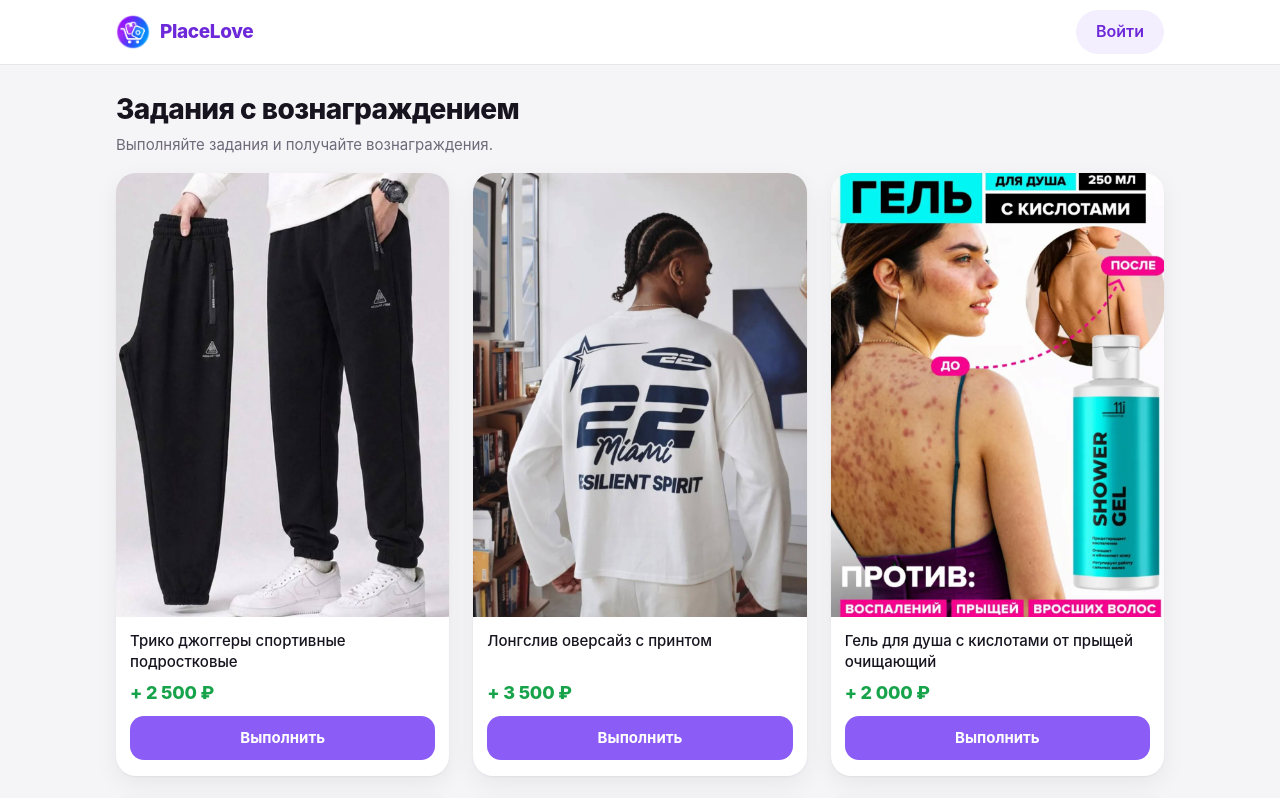
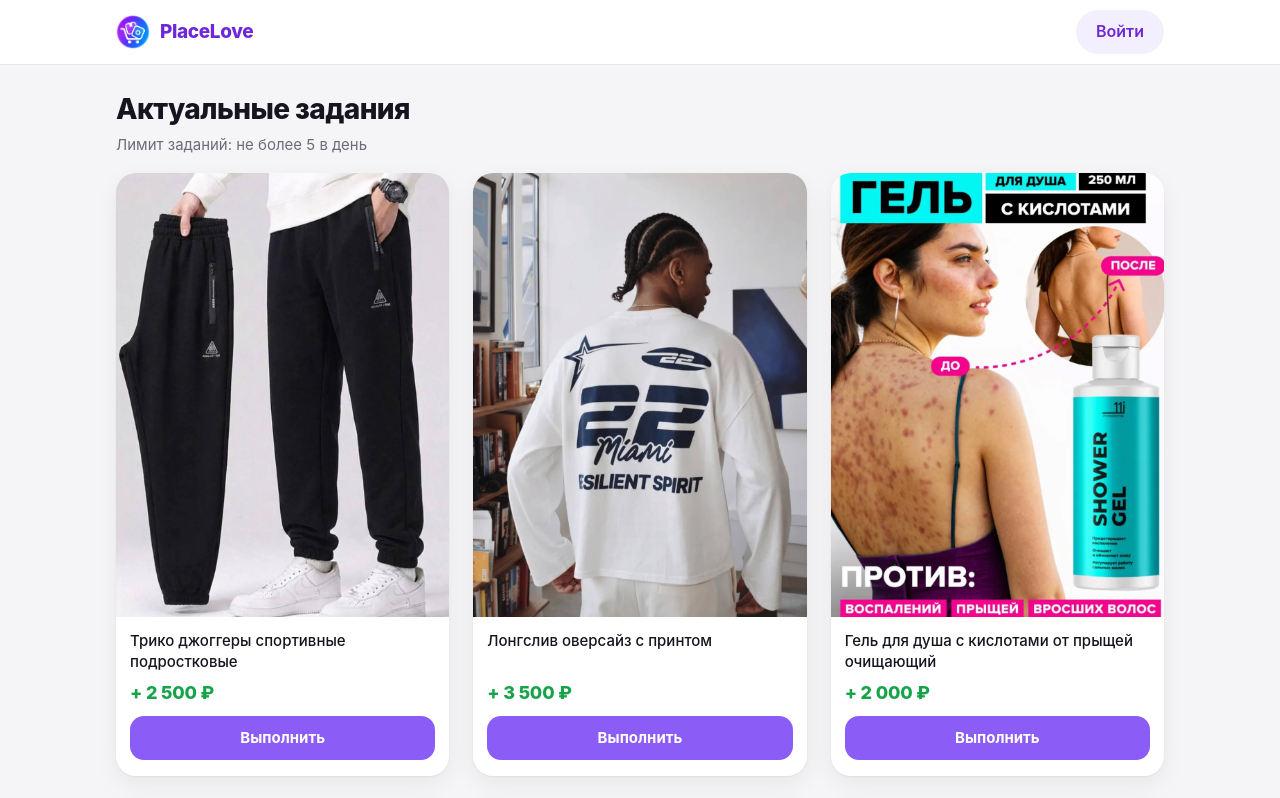
Before and after one commit to hwqigwi2/placelove, a Next.js app: page / in a window 1280 px wide. Shown: the top 798 px of the page. Built offline with nearby package versions, Linux system fonts and the light colour scheme; no server answers.

Commit message:
Update app shell text

```diff
--- a/components/AppShell.tsx
+++ b/components/AppShell.tsx
@@ -81,10 +81,10 @@ export default function AppShell({
       )}
 
       <main className={styles.main}>
-        <h1 className={styles.heading}>Задания с вознаграждением</h1>
+        <h1 className={styles.heading}>Актуальные задания</h1>
 
         <p className={styles.subheading}>
-          Выполняйте задания и получайте вознаграждения.
+          Лимит заданий: не более 5 в день
         </p>
 
         <div className={styles.grid}>
```
